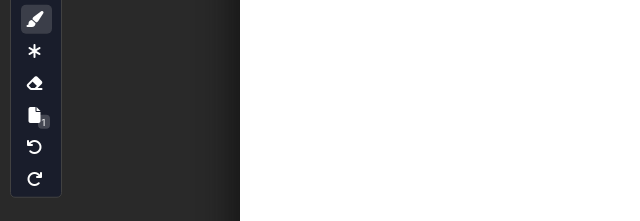
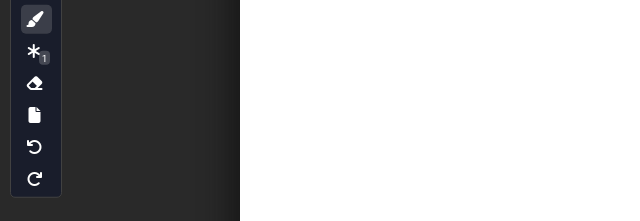
Before and after one commit to theManAndHisShadow/simple-paint-js, a plain HTML site: page index.html in a window 1280 px wide. Shown: the part 443-664 px from the top of the page, 0-640 px from the left. Drawn offline with Linux system fonts and the light colour scheme.

Commit message:
Fixed UI bug with symmetry tool axis index badge

```diff
--- a/css/main.css
+++ b/css/main.css
@@ -100,13 +100,14 @@ body {
  }
 
 .tool-counter{
-    position: absolute;
+    position: relative;
     border-radius: 4px;
     background-color: #ffffff30;
     padding: 2px 3px 1px 3px;
     color: white;
     z-index: 9;
-    left: 27px;
-    bottom: 68px;
+    left: 9px;
+    bottom: -5px;
     font-size: 10px;
+    margin-left: -10px;
 }
```
